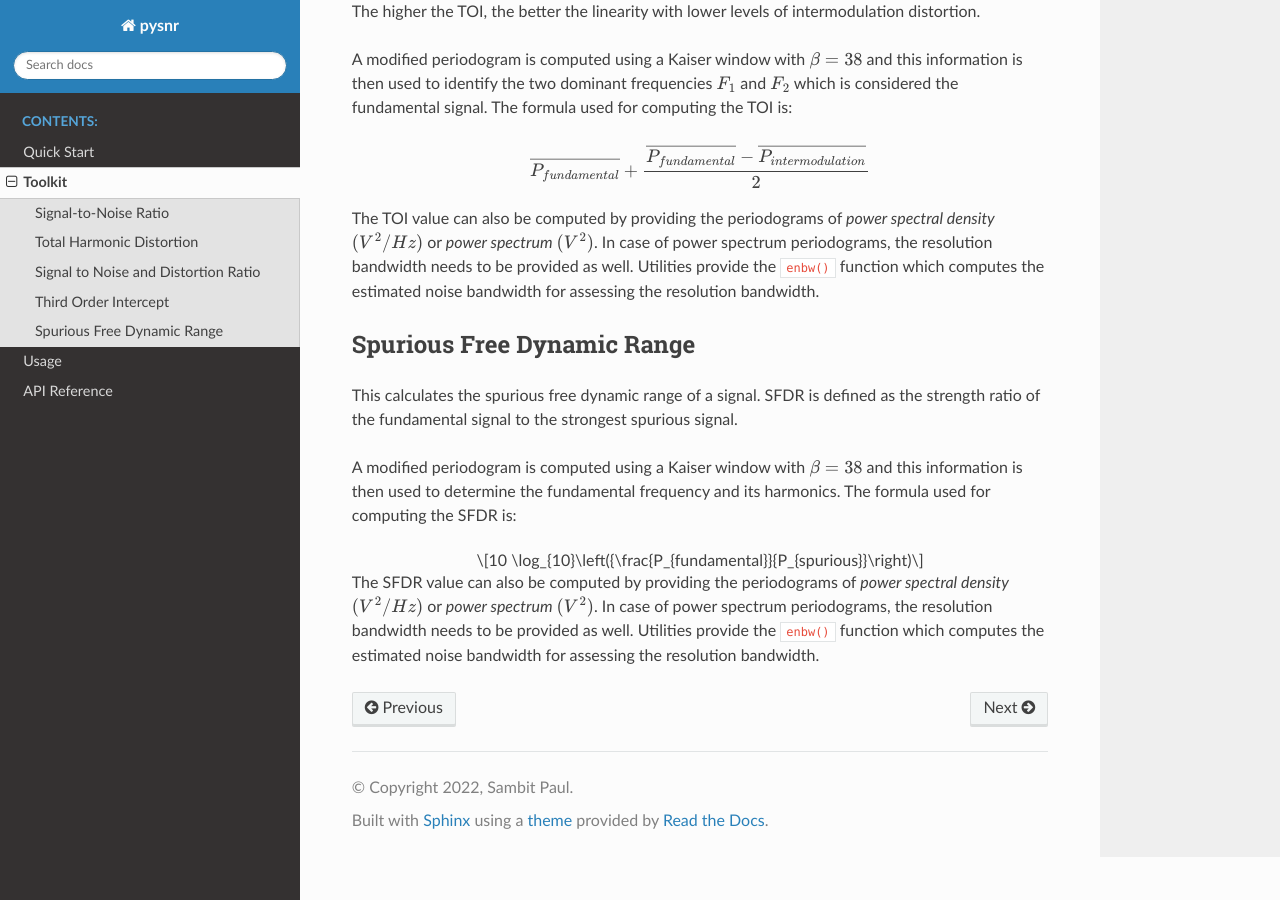
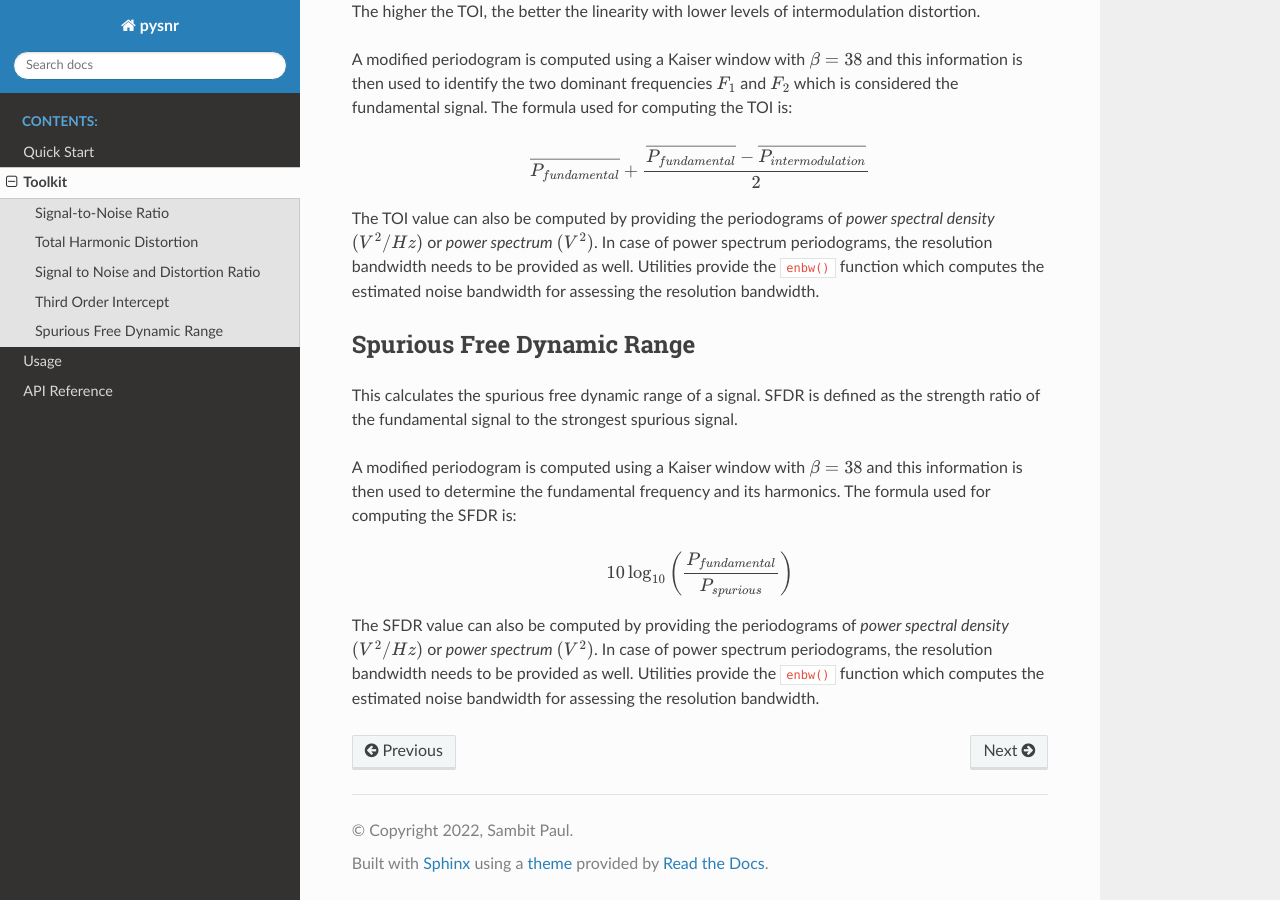
Before and after one commit to psambit9791/pysnr, a Sphinx documentation site: the page built from docs/source/tools.rst, in a window 1280 px wide and 900 px high, scrolled down 1800 px. Built offline with Sphinx 7.4.7 and the Read the Docs theme 2.0.0, drawn with Linux system fonts in a browser that asks for light colours; formulas are drawn with MathJax 3.

Commit message:
RTD doc typo fix

```diff
--- a/docs/source/tools.rst
+++ b/docs/source/tools.rst
@@ -103,7 +103,7 @@ A modified periodogram is computed using a Kaiser window with :math:`\beta = 38`
 determine the fundamental frequency and its harmonics. The formula used for computing the SFDR is:
 
 .. math::
-    10 \log_{10}\left({\frac{P_{fundamental}}{P_{spurious}}\right)
+    10 \log_{10}\left({\frac{P_{fundamental}}{P_{spurious}}}\right)
 
 The SFDR value can also be computed by providing the periodograms of *power spectral density* :math:`(V^{2}/Hz)` or
 *power spectrum* :math:`(V^{2})`. In case of power spectrum periodograms, the resolution bandwidth needs to be provided
```
